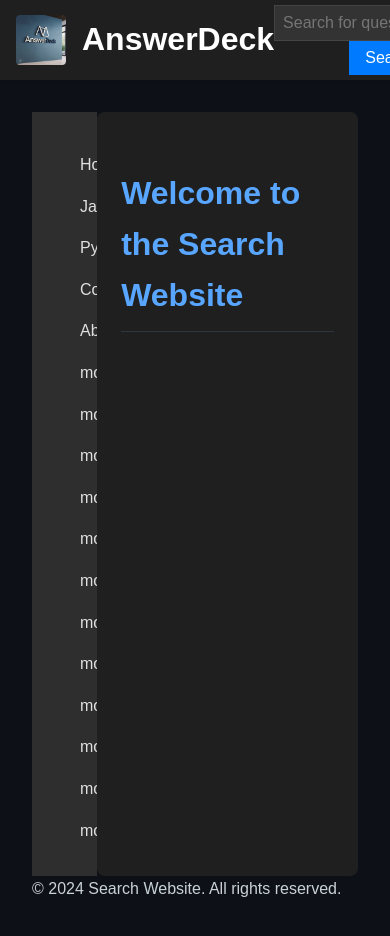
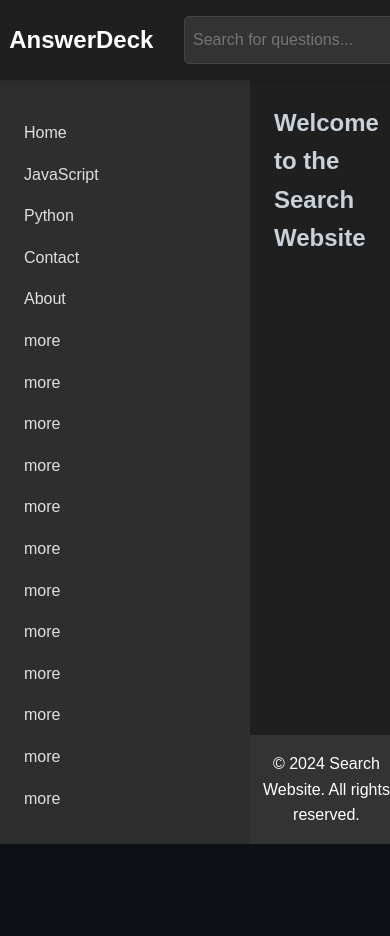
Before and after one commit to alishgosai/AnswerDeck, a website: page index.html in a window 390 px wide. After the commit the page ends 844 px from the top, so only its background shows below. Drawn offline with Linux system fonts and the light colour scheme.

Commit message:
responsive design supports tablets and higher at moment

```diff
--- a/css/javascript-content.css
+++ b/css/javascript-content.css
@@ -1,17 +1,11 @@
-/* Global Styles */
-* {
-  margin: 0;
-  padding: 0;
-  box-sizing: border-box;
-}
-
+/*
 body {
   font-family: Arial, sans-serif;
   background-color: #0d1117;
   color: #c9d1d9;
   line-height: 1.6;
   font-size: 16px;
-  padding: 2rem;
+
 }
 
 a {
@@ -42,7 +36,7 @@ h3 {
   color: #79c0ff;
 }
 
-/* Enhanced Content Styles */
+
 p {
   margin-bottom: 1em;
   color: #c9d1d9;
@@ -130,4 +124,4 @@ img[alt*="Question"], img[alt*="Hint"], img[alt*="Output"], img[alt*="Solution"]
 img[alt*="Question"]:hover, img[alt*="Hint"]:hover, img[alt*="Output"]:hover, img[alt*="Solution"]:hover {
   transform: scale(1.05);
   border-color: #79c0ff;
-}
+} */
--- a/css/styles.css
+++ b/css/styles.css
@@ -7,33 +7,48 @@
 
 body {
   font-family: Arial, sans-serif;
-  background-color: #121212;
-  color: #e0e0e0;
+  background-color: #0d1117;
+  color: #c9d1d9;
+  line-height: 1.6;
+  font-size: 16px;
+}
+
+/* pre needed */
+pre {
+  background-color: #2d333b;
+  color: #d69d85;
+  padding: 1em;
+  border-radius: 6px;
+  overflow-x: auto;
+  font-family: "SFMono-Regular", Consolas, "Liberation Mono", Menlo, Courier,
+    monospace;
 }
 
 /* Header Styles */
 header {
   display: flex;
   align-items: center;
-  justify-content: space-between;
+  justify-content: center;
   background-color: #1f1f1f;
   color: #ffffff;
-  padding: 1em;
   text-align: center;
   position: fixed;
   top: 0;
   left: 0;
   right: 0;
   height: 5em;
+  width: 100%;
   z-index: 1000;
   box-shadow: 0 2px 4px rgba(0, 0, 0, 0.1);
 }
 
 .logo-container {
   display: flex;
-  justify-content: center;
+  justify-content: space-evenly;
   align-items: center;
-  gap: 1rem;
+  width: 20%;
+  min-width: 250px;
+  padding-left: 1.5em;
 }
 
 .logo-container img {
@@ -42,15 +57,26 @@ header {
 
 header h1 {
   margin: 0;
+  font-size: clamp(1.5rem, 2vw, 3rem);
+}
+
+.search-container {
+  flex-grow: 1;
+  display: flex;
+  width: 80%;
+  padding: 0 20px;
 }
 
 /* Search Styles */
 #search-input {
+  flex-grow: 1;
   padding: 0.5em;
   font-size: 1em;
   margin-right: 0.5em;
   background-color: #333;
   color: #e0e0e0;
+  height: 3em;
+  border-radius: 5px;
   border: 1px solid #444;
 }
 
@@ -60,6 +86,8 @@ header h1 {
   background-color: #007bff;
   color: white;
   border: none;
+  border-radius: 5px;
+  min-width: 100px;
   cursor: pointer;
 }
 
@@ -76,6 +104,7 @@ header h1 {
 /* Sidebar Styles */
 .sidebar {
   width: 20%;
+  min-width: 250px;
   background-color: #2e2e2e;
   padding: 1.5em;
   position: sticky;
@@ -99,15 +128,21 @@ header h1 {
 }
 
 .sidebar ul li a:hover {
-  text-decoration: underline;
+  color: #0056b3;
 }
 
 /* Content Area Styles */
+.main-content {
+  display: flex;
+  flex-direction: column;
+  width: 80%;
+  background-color: #1f1f1f;
+  margin: 0 auto;
+}
+
 .content {
-  width: 80%;
+  flex: 1;
   padding: 1.5em;
-  background-color: #1f1f1f;
-  border-radius: 8px;
 }
 
 #results-container {
@@ -121,3 +156,11 @@ header h1 {
   border-radius: 4px;
   margin-bottom: 1em;
 }
+
+footer {
+  padding: 1em 0;
+  margin-top: 1.5em;
+  background-color: #333;
+  color: #fff;
+  text-align: center;
+}
--- a/index.html
+++ b/index.html
@@ -1,14 +1,16 @@
 <!DOCTYPE html>
 <html lang="en">
+
 <head>
     <meta charset="UTF-8">
     <meta name="viewport" content="width=device-width, initial-scale=1.0">
-    <meta http-equiv="Content-Security-Policy" content="default-src 'self'; style-src 'self' https://alishgosai.github.io; img-src 'self'; connect-src 'self';">
+    <!-- <meta http-equiv="Content-Security-Policy" content="default-src 'self'; style-src 'self' https://alishgosai.github.io; img-src 'self'; connect-src 'self';"> -->
     <title>AnswerDeck</title>
     <link rel="stylesheet" href="./css/styles.css">
     <link rel="stylesheet" href="./css/javascript-content.css">
     <link rel="stylesheet" href="./css/python-content.css">
 </head>
+
 <body>
     <header>
         <div class="logo-container">
@@ -21,6 +23,7 @@
             <button id="search-button">Search</button>
         </div>
     </header>
+
     <div class="main-container">
         <aside class="sidebar">
             <nav>
@@ -42,10 +45,11 @@
                     <li><a href="">more</a></li>
                     <li><a href="">more</a></li>
                     <li><a href="">more</a></li>
-
                 </ul>
             </nav>
         </aside>
+
+        <div class="main-content">
             <main class="content">
                 <div id="content-placeholder">
                     <h2>Welcome to the Search Website</h2>
@@ -53,12 +57,15 @@
                     <div id="results-container"></div>
                 </div>
             </main>
-    </div>
             <footer>
                 <p>&copy; 2024 Search Website. All rights reserved.</p>
             </footer>
+        </div>
+    </div>
+
     <script src="./js/script.js"></script>
     <script src="./js/loadContent.js"></script>
     <script src="./js/search.js"></script>
 </body>
+
 </html>
--- a/js/loadContent.js
+++ b/js/loadContent.js
@@ -11,12 +11,12 @@ document.addEventListener("DOMContentLoaded", function() {
 
     javascriptLink.addEventListener("click", function(event) {
         event.preventDefault();
-        loadContent("../AnswerDeck/data/javascript-README.html", "javascript-content");
+        loadContent("../data/javascript-README.html", "javascript-content");
     });
 
     pythonLink.addEventListener("click", function(event) {
         event.preventDefault();
-        loadContent("../AnswerDeck/data/python-README.html", "python-content");
+        loadContent("../data/python-README.html", "python-content");
     });
 
     function loadHomeContent() {
--- a/js/search.js
+++ b/js/search.js
@@ -54,8 +54,8 @@ document.addEventListener("DOMContentLoaded", () => {
     async function loadSearchData() {
         try {
             const [javascriptData, pythonData] = await Promise.all([
-                fetch("../AnswerDeck/data/javascript-questions.json").then(response => response.json()),
-                fetch("../AnswerDeck/data/python-questions.json").then(response => response.json())
+                fetch("../data/javascript-questions.json").then(response => response.json()),
+                fetch("../data/python-questions.json").then(response => response.json())
             ]);
 
             // Combine and index the data
```
Lines whose indentation alone changed are shown as unchanged.
